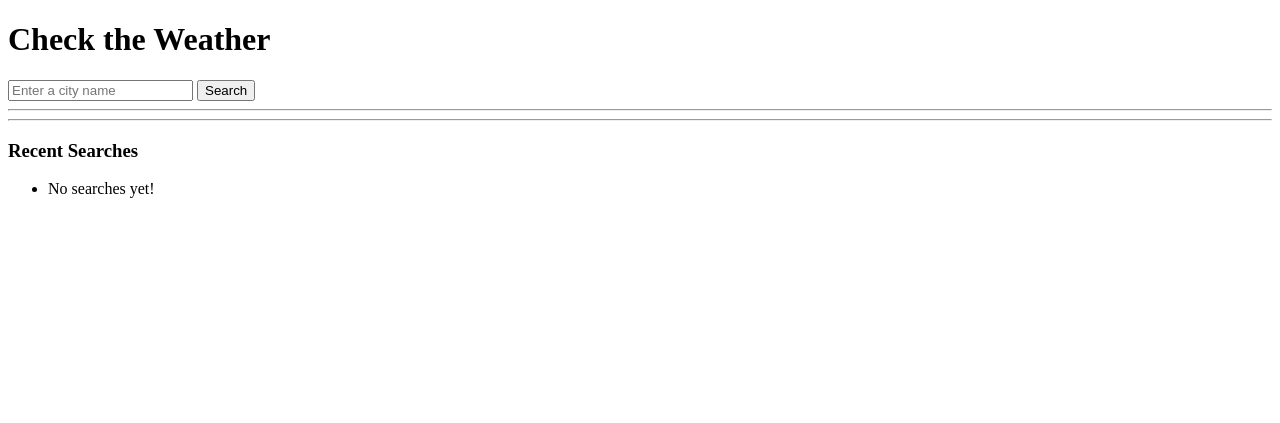
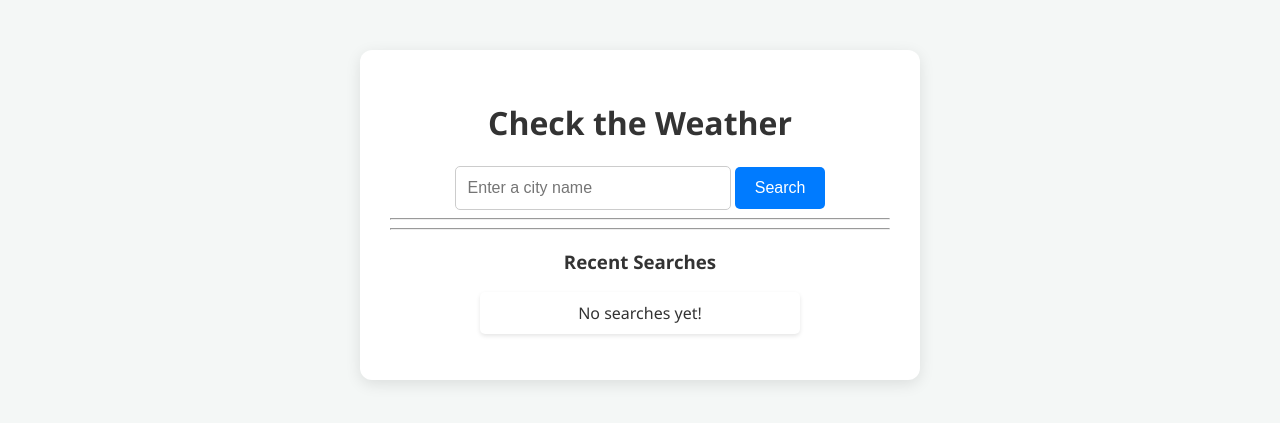
Before and after one commit to dario-cattano/testpythonweatherapp, a Flask app: page / in a window 1280 px wide. Shown: the top 423 px of the page. Run offline with Flask 3, Linux system fonts and the light colour scheme.

Commit message:
Added CSS

```diff
--- /dev/null
+++ b/static/style.css
@@ -0,0 +1,57 @@
+/* 1. Base Body Styles */
+body {
+    font-family: 'Segoe UI', Tahoma, Geneva, Verdana, sans-serif;
+    background-color: #f4f7f6; /* A soft off-white/gray */
+    color: #333333;            /* Dark gray text, easier on the eyes than pure black */
+    text-align: center;
+    margin-top: 50px;
+}
+
+/* 2. Form & Inputs */
+input[type="text"] {
+    padding: 12px;
+    font-size: 16px;
+    border: 1px solid #ccc;
+    border-radius: 5px; /* Rounds the corners */
+    width: 250px;
+}
+
+button {
+    padding: 12px 20px;
+    font-size: 16px;
+    background-color: #007BFF; /* A nice modern blue */
+    color: white;
+    border: none;
+    border-radius: 5px;
+    cursor: pointer;
+    transition: background-color 0.3s; /* Smooth hover effect */
+}
+
+/* Changes the button color slightly when you hover over it */
+button:hover {
+    background-color: #0056b3;
+}
+
+/* 3. The Search History List */
+ul {
+    list-style-type: none; /* Removes the ugly default bullet points */
+    padding: 0;
+}
+
+li {
+    background-color: #ffffff;
+    margin: 5px auto;
+    padding: 10px;
+    width: 300px;
+    border-radius: 5px;
+    box-shadow: 0 2px 4px rgba(0,0,0,0.1); /* Adds a subtle drop shadow */
+}
+/* The Card Container */
+.card {
+    background-color: white;
+    max-width: 500px; /* Prevents the card from getting too wide */
+    margin: 0 auto;   /* The magic trick that centers the box horizontally! */
+    padding: 30px;    /* Breathing room inside the box */
+    border-radius: 12px; /* Smooth rounded corners */
+    box-shadow: 0 4px 15px rgba(0, 0, 0, 0.1); /* A soft shadow behind the card */
+}
--- a/templates/index.html
+++ b/templates/index.html
@@ -2,8 +2,10 @@
 <html>
 <head>
     <title>Python Web Weather</title>
+    <link rel="stylesheet" href="{{ url_for('static', filename='style.css') }}">
 </head>
 <body>
+    <div class="card">
     <h1>Check the Weather</h1>
 
     <form method="POST">
@@ -32,6 +34,6 @@
         {% else %}
             <li>No searches yet!</li>
         {% endfor %}
-    </ul>
+    </ul> </div>
 </body>
 </html>
```
